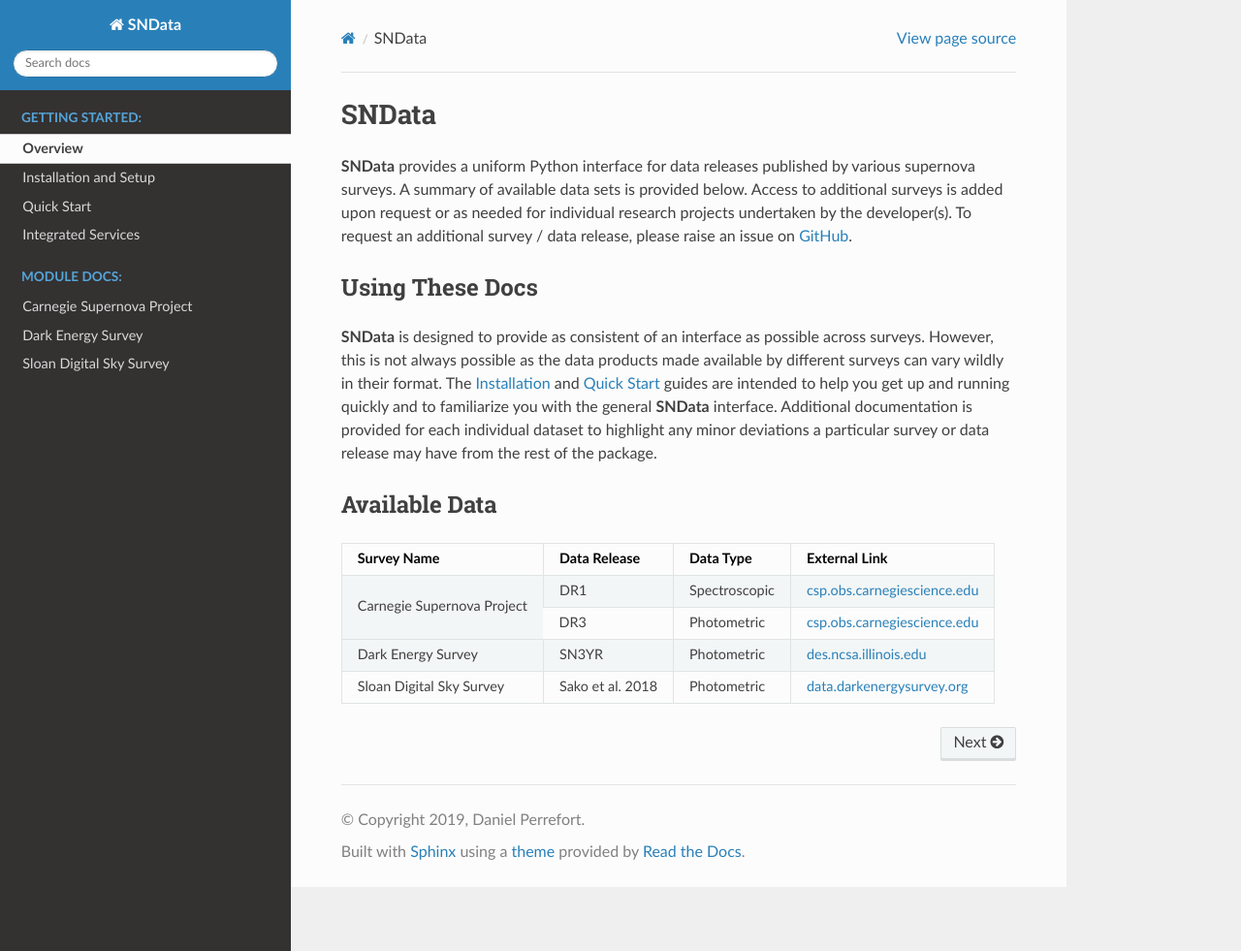
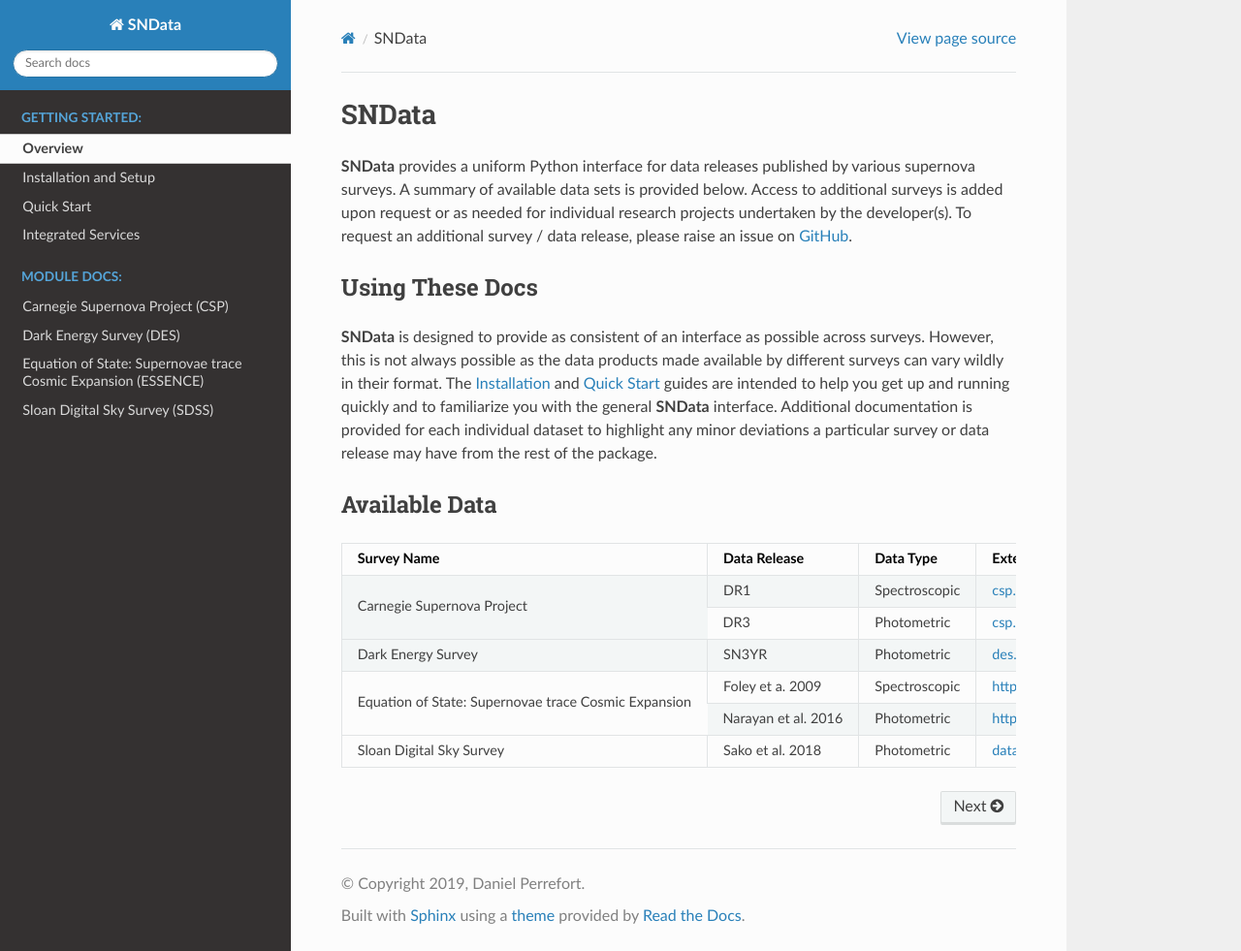
Before and after one commit to sncosmo/SNData, a Sphinx documentation site: the page built from docs/source/index.rst, in a window 1280 px wide and 981 px high. Shown: the whole window at 97% size. Built offline with Sphinx 7.4.7 and the Read the Docs theme 2.0.0, drawn with Linux system fonts in a browser that asks for light colours.

Commit message:
Updates docs [ci skip]

```diff
--- a/docs/source/index.rst
+++ b/docs/source/index.rst
@@ -26,17 +26,21 @@
 Available Data
 --------------
 
-+----------------------------+------------------+---------------+-----------------------------------------------------------------------------------------------------------------+
-| Survey Name                | Data Release     | Data Type     | External Link                                                                                                   |
-+============================+==================+===============+=================================================================================================================+
-|                            | DR1              | Spectroscopic | `csp.obs.carnegiescience.edu <https://csp.obs.carnegiescience.edu/news-items/CSP_spectra_DR1>`_                 |
-+ Carnegie Supernova Project +------------------+---------------+-----------------------------------------------------------------------------------------------------------------+
-|                            | DR3              | Photometric   | `csp.obs.carnegiescience.edu <https://csp.obs.carnegiescience.edu/news-items/csp-dr3-photometry-released>`_     |
-+----------------------------+------------------+---------------+-----------------------------------------------------------------------------------------------------------------+
-| Dark Energy Survey         | SN3YR            | Photometric   | `des.ncsa.illinois.edu <https://des.ncsa.illinois.edu/releases/sn>`_                                            |
-+----------------------------+------------------+---------------+-----------------------------------------------------------------------------------------------------------------+
-| Sloan Digital Sky Survey   | Sako et al. 2018 | Photometric   | `data.darkenergysurvey.org <http://data.darkenergysurvey.org/sdsssn/dataRelease/>`_                             |
-+----------------------------+------------------+---------------+-----------------------------------------------------------------------------------------------------------------+
++------------------------------------------------------+---------------------+---------------+-----------------------------------------------------------------------------------------------------------------+
+| Survey Name                                          | Data Release        | Data Type     | External Link                                                                                                   |
++======================================================+=====================+===============+=================================================================================================================+
+|                                                      | DR1                 | Spectroscopic | `csp.obs.carnegiescience.edu <https://csp.obs.carnegiescience.edu/news-items/CSP_spectra_DR1>`_                 |
++ Carnegie Supernova Project                           +---------------------+---------------+-----------------------------------------------------------------------------------------------------------------+
+|                                                      | DR3                 | Photometric   | `csp.obs.carnegiescience.edu <https://csp.obs.carnegiescience.edu/news-items/csp-dr3-photometry-released>`_     |
++------------------------------------------------------+---------------------+---------------+-----------------------------------------------------------------------------------------------------------------+
+| Dark Energy Survey                                   | SN3YR               | Photometric   | `des.ncsa.illinois.edu <https://des.ncsa.illinois.edu/releases/sn>`_                                            |
++------------------------------------------------------+---------------------+---------------+-----------------------------------------------------------------------------------------------------------------+
+|                                                      | Foley et a. 2009    | Spectroscopic | `http://www.ctio.noao.edu/essence/ <http://www.ctio.noao.edu/essence/>`_                                        |
++ Equation of State: Supernovae trace Cosmic Expansion +---------------------+---------------+-----------------------------------------------------------------------------------------------------------------+
+|                                                      | Narayan et al. 2016 | Photometric   | `http://www.ctio.noao.edu/essence/ <http://www.ctio.noao.edu/essence/>`_                                        |
++------------------------------------------------------+---------------------+---------------+-----------------------------------------------------------------------------------------------------------------+
+| Sloan Digital Sky Survey                             | Sako et al. 2018    | Photometric   | `data.darkenergysurvey.org <http://data.darkenergysurvey.org/sdsssn/dataRelease/>`_                             |
++------------------------------------------------------+---------------------+---------------+-----------------------------------------------------------------------------------------------------------------+
 
 .. toctree::
    :hidden:
@@ -53,6 +57,7 @@
    :maxdepth: 1
    :caption: Module Docs:
 
-   csp
-   des
-   sdss
+   module_docs/csp
+   module_docs/des
+   module_docs/essence
+   module_docs/sdss
--- a/docs/source/csp.rst
+++ b/docs/source/module_docs/csp.rst
@@ -1,5 +1,5 @@
-Carnegie Supernova Project
-==========================
+Carnegie Supernova Project (CSP)
+================================
 
 .. automodule:: SNData.csp
 
--- a/docs/source/des.rst
+++ b/docs/source/module_docs/des.rst
@@ -1,5 +1,5 @@
-Dark Energy Survey
-==================
+Dark Energy Survey (DES)
+========================
 
 .. automodule:: SNData.des
 
--- a/docs/source/sdss.rst
+++ b/docs/source/module_docs/sdss.rst
@@ -1,5 +1,5 @@
-Sloan Digital Sky Survey
-========================
+Sloan Digital Sky Survey (SDSS)
+===============================
 
 .. automodule:: SNData.sdss
 
```
Also changed, not shown: docs/source/module_docs/essence.rst (added, +78 -0 lines), 1 other file.
